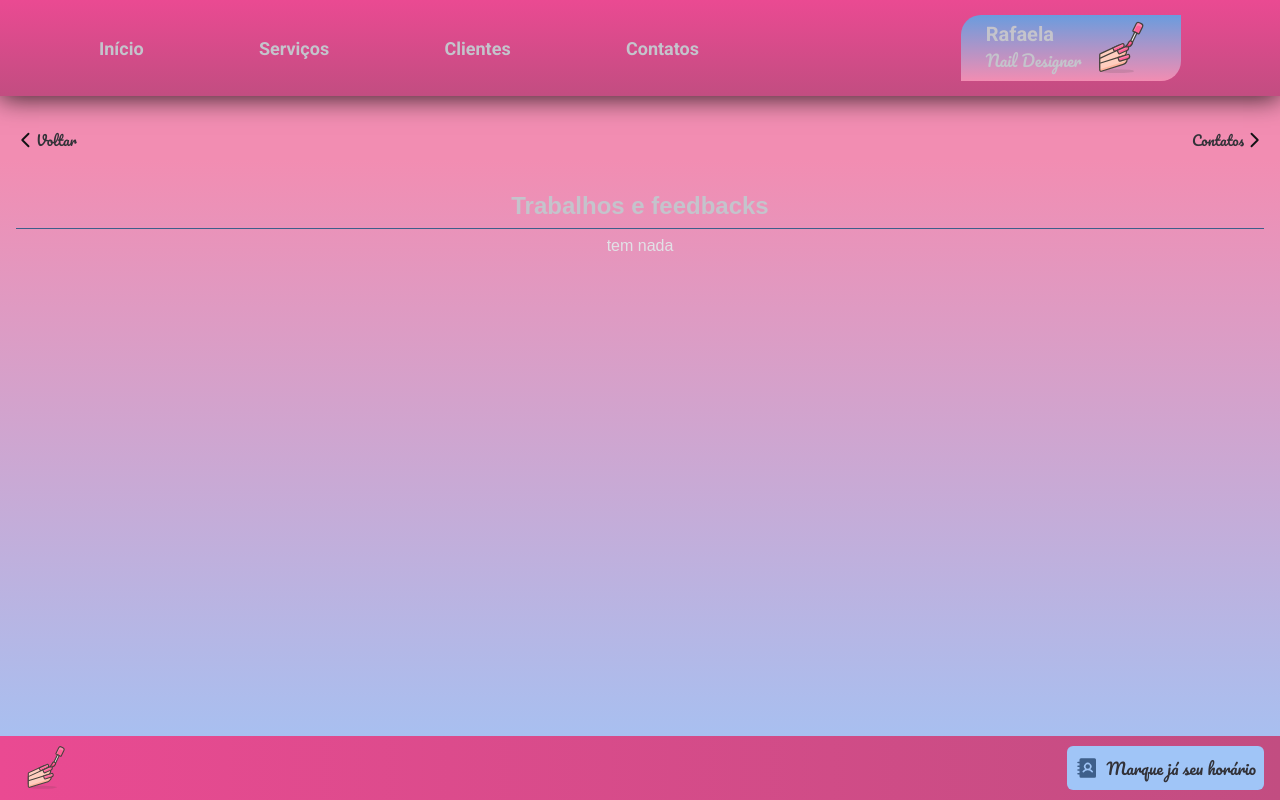
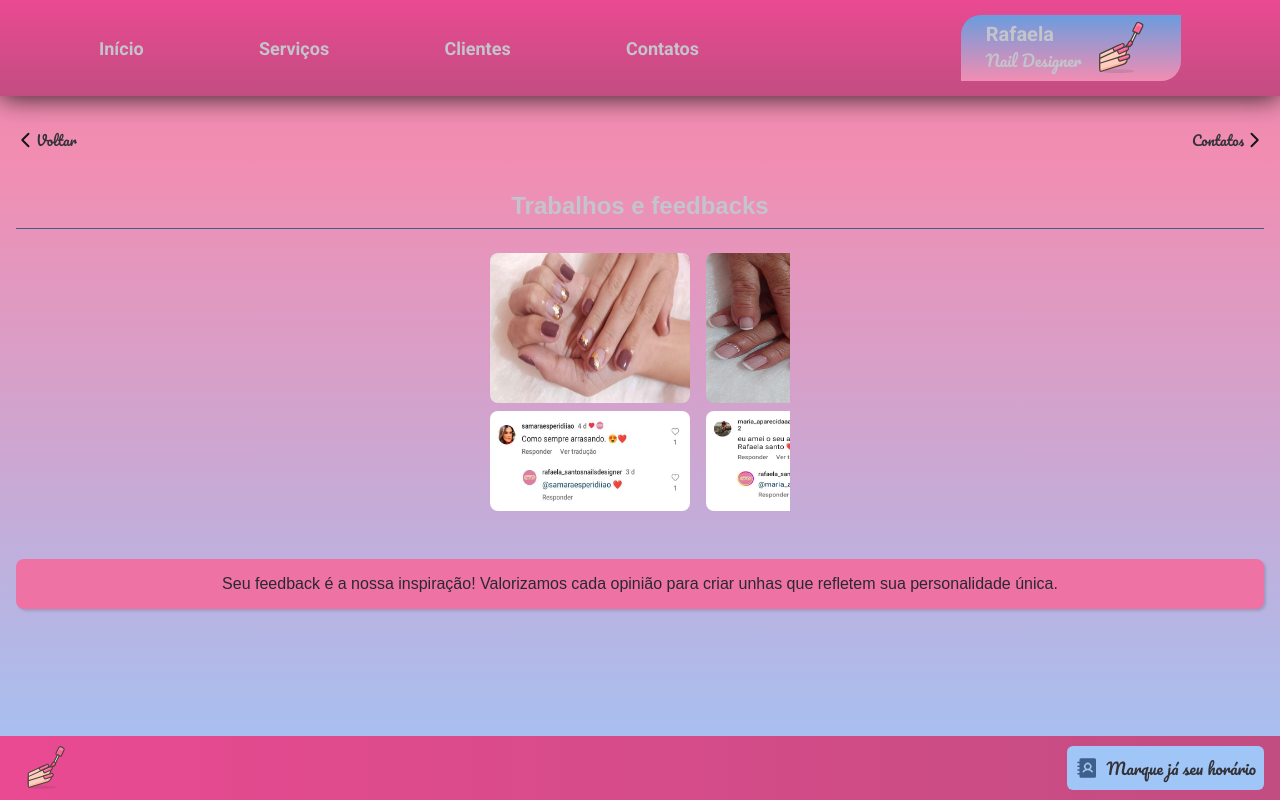
Before and after one commit to jmoura-dev/rafaela-nail-design, a Next.js app: page /clients in a window 1280 px wide. Built offline with nearby package versions, Linux system fonts and the light colour scheme.

Commit message:
refator: change items to fix details in clients page

```diff
--- a/src/pages/clients.tsx
+++ b/src/pages/clients.tsx
@@ -83,16 +83,61 @@ export default function Clients() {
               />
             </SectionContainer>
           </MainMobile>
-          <footer>
-            <p>
-              Seu feedback é a nossa inspiração! Valorizamos cada opinião para
-              criar unhas que refletem sua personalidade única.
-            </p>
-          </footer>
         </>
       ) : (
-        <p>tem nada</p>
+        <MainMobile>
+          <SectionContainer>
+            <Image
+              src={imgService1}
+              width={200}
+              height={150}
+              alt="imagem do serviço prestado"
+            />
+            <Image
+              src={feedback1}
+              width={200}
+              height={100}
+              alt="feedback do cliente"
+            />
+          </SectionContainer>
+
+          <SectionContainer>
+            <Image
+              src={imgService2}
+              width={200}
+              height={150}
+              alt="imagem do serviço prestado"
+            />
+            <Image
+              src={feedback2}
+              width={200}
+              height={100}
+              alt="feedback do cliente"
+            />
+          </SectionContainer>
+
+          <SectionContainer>
+            <Image
+              src={imgService3}
+              width={200}
+              height={150}
+              alt="imagem do serviço prestado"
+            />
+            <Image
+              src={feedback3}
+              width={200}
+              height={100}
+              alt="feedback do cliente"
+            />
+          </SectionContainer>
+        </MainMobile>
       )}
+      <footer>
+        <p>
+          Seu feedback é a nossa inspiração! Valorizamos cada opinião para criar
+          unhas que refletem sua personalidade única.
+        </p>
+      </footer>
     </ClientsContainer>
   )
 }
```
